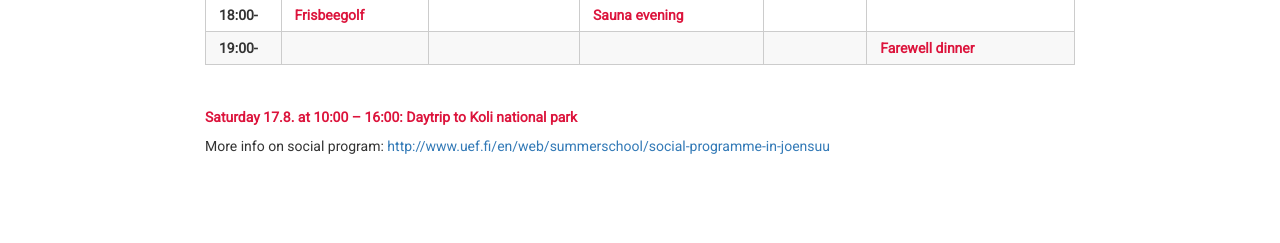
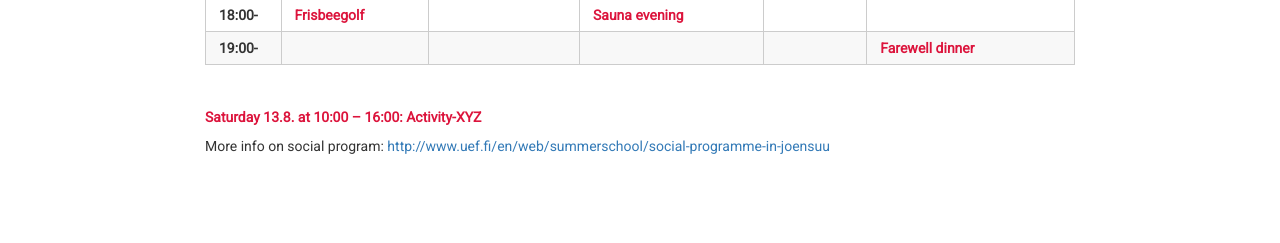
Before and after one commit to vpspeech/summerschool2023, a Jekyll site: the page built from schedule.md, in a window 1280 px wide. Shown: the part 1149-1392 px from the top of the page. Built offline with Jekyll 4.4.1, drawn with Linux system fonts in a browser that asks for light colours; nearby versions of some CDN libraries.

Commit message:
Update schedule.md

```diff
--- a/schedule.md
+++ b/schedule.md
@@ -24,6 +24,6 @@
 
 
 &nbsp;
-##### <span style="color:crimson">**Saturday 17.8. at 10:00 – 16:00: Daytrip to Koli national park**</span>
+##### <span style="color:crimson">**Saturday 13.8. at 10:00 – 16:00: Activity-XYZ**</span>
 More info on social program: [http://www.uef.fi/en/web/summerschool/social-programme-in-joensuu](http://www.uef.fi/en/web/summerschool/social-programme-in-joensuu)
 &nbsp;
```
